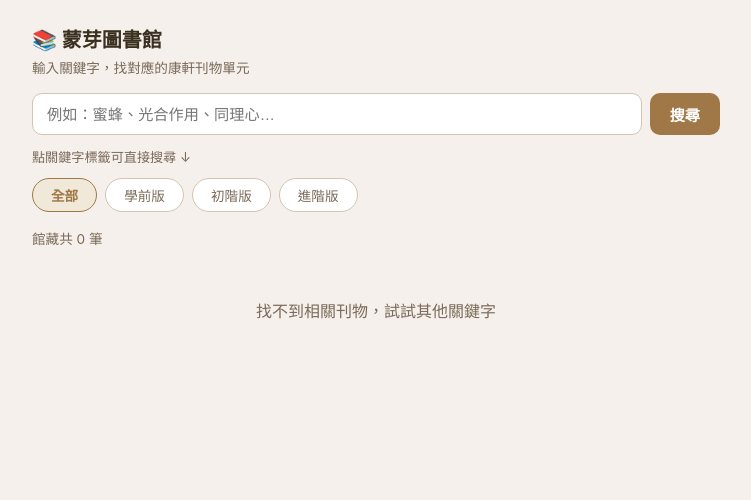
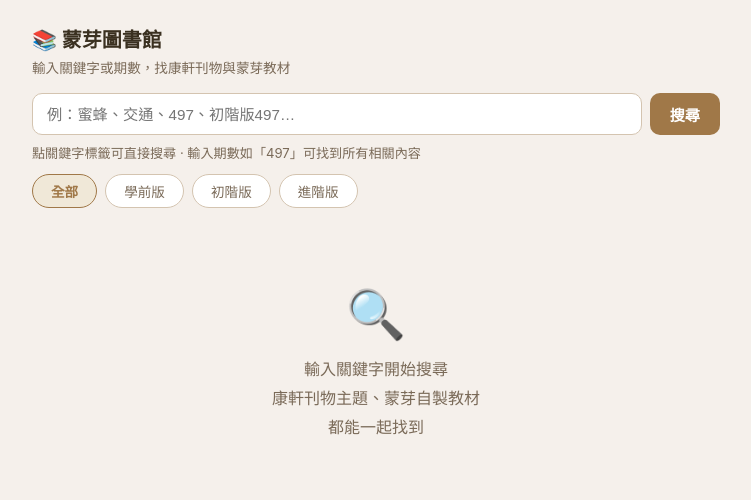
Before and after one commit to viviennechu/mongya-reading, a Flask app: page /library in a window 1280 px wide. Shown: the part 52-552 px from the top of the page, without its empty margins (264-1015 px from the left). Run offline with Flask 3, Linux system fonts and the light colour scheme; data that the repository does not hold is empty.

Commit message:
圖書館：雙向連動、期數搜尋、蒙芽教材顯示點數、空搜尋不顯示

```diff
--- a/app.py
+++ b/app.py
@@ -717,43 +717,136 @@ def library_page():
     return render_template("library.html")
 
 
+def _parse_reward_issue(name: str):
+    """從獎品名稱解析版本和期數，例：康軒初階版 497期 主題延伸 → (初階版, 497)"""
+    import re as _re
+    m = _re.search(r"(學前版|初階版|進階版)\s*(\d+)期?", name)
+    if m:
+        return m.group(1), int(m.group(2))
+    return None, None
+
+
+def _parse_query_issue(q: str):
+    """
+    解析搜尋詞中的版本/期數。
+    '497' → (None, 497)
+    '初階版497' or '初階版 497' → ('初階版', 497)
+    其他 → (None, None)
+    """
+    import re as _re
+    if q.isdigit():
+        return None, int(q)
+    m = _re.match(r"^(學前版|初階版|進階版)\s*(\d+)$", q)
+    if m:
+        return m.group(1), int(m.group(2))
+    return None, None
+
+
+def _monya_rewards_to_dict(reward, linked_articles=None):
+    version, issue = _parse_reward_issue(reward.name)
+    return {
+        "id": reward.id,
+        "name": reward.name,
+        "description": reward.description or "",
+        "points_required": reward.points_required,
+        "version": version or "",
+        "issue": issue,
+        "linked_articles": linked_articles or [],
+    }
+
+
 @app.route("/api/library/search")
 def api_library_search():
+    import re as _re
     q = request.args.get("q", "").strip()
-    version = request.args.get("version", "").strip()
+    version_filter = request.args.get("version", "").strip()
     try:
         page = max(1, int(request.args.get("page", 1)))
     except ValueError:
         page = 1
     per_page = 30
 
-    query = LibraryArticle.query
+    if not q and not version_filter:
+        return jsonify({"kangxuan": [], "monya": [], "total_kangxuan": 0, "total_monya": 0})
 
-    if version:
-        query = query.filter(LibraryArticle.version == version)
+    # 解析期數輸入
+    q_version, q_issue = _parse_query_issue(q)
+    is_issue_search = q_issue is not None
 
-    if q:
+    # ── 康軒搜尋 ──────────────────────────────────────────────────
+    kq = LibraryArticle.query
+    if version_filter:
+        kq = kq.filter(LibraryArticle.version == version_filter)
+    elif q_version:
+        kq = kq.filter(LibraryArticle.version == q_version)
+
+    if is_issue_search:
+        kq = kq.filter(LibraryArticle.issue == q_issue)
+    elif q:
         like = f"%{q}%"
-        query = query.filter(
-            db.or_(
-                LibraryArticle.title.ilike(like),
-                LibraryArticle.unit.ilike(like),
-                LibraryArticle.keywords.ilike(like),
-            )
-        )
+        kq = kq.filter(db.or_(
+            LibraryArticle.title.ilike(like),
+            LibraryArticle.unit.ilike(like),
+            LibraryArticle.keywords.ilike(like),
+        ))
 
-    total = query.count()
+    total_k = kq.count()
     articles = (
-        query.order_by(LibraryArticle.version, LibraryArticle.issue)
+        kq.order_by(LibraryArticle.version, LibraryArticle.issue)
         .offset((page - 1) * per_page)
         .limit(per_page)
         .all()
     )
 
+    # 為每篇康軒文章附帶同期蒙芽教材
+    def find_monya_for_issue(version, issue):
+        candidates = Reward.query.filter(
+            Reward.is_active == True,
+            Reward.name.ilike(f"%{version}%{issue}期%"),
+        ).all()
+        return [{"id": r.id, "name": r.name, "description": r.description or "", "points_required": r.points_required} for r in candidates]
+
+    kangxuan_results = []
+    for a in articles:
+        d = a.to_dict()
+        d["monya_materials"] = find_monya_for_issue(a.version, a.issue)
+        kangxuan_results.append(d)
+
+    # ── 蒙芽教材搜尋 ──────────────────────────────────────────────
+    monya_q = Reward.query.filter(Reward.is_active == True)
+    if version_filter:
+        monya_q = monya_q.filter(Reward.name.ilike(f"%{version_filter}%"))
+    elif q_version:
+        monya_q = monya_q.filter(Reward.name.ilike(f"%{q_version}%"))
+
+    if is_issue_search:
+        monya_q = monya_q.filter(Reward.name.ilike(f"%{q_issue}期%"))
+    elif q:
+        like = f"%{q}%"
+        monya_q = monya_q.filter(db.or_(
+            Reward.name.ilike(like),
+            Reward.description.ilike(like),
+        ))
+
+    total_m = monya_q.count()
+    monya_rewards = monya_q.order_by(Reward.name).limit(per_page).all()
+
+    # 為每個蒙芽教材附帶同期康軒文章
+    monya_results = []
+    for r in monya_rewards:
+        rv, ri = _parse_reward_issue(r.name)
+        linked = []
+        if rv and ri:
+            linked_arts = LibraryArticle.query.filter_by(version=rv, issue=ri).all()
+            linked = [{"title": a.title, "unit": a.unit, "keywords": json.loads(a.keywords) if a.keywords else []} for a in linked_arts]
+        monya_results.append(_monya_rewards_to_dict(r, linked))
+
     return jsonify({
-        "total": total,
+        "kangxuan": kangxuan_results,
+        "monya": monya_results,
+        "total_kangxuan": total_k,
+        "total_monya": total_m,
         "page": page,
-        "results": [a.to_dict() for a in articles],
     })
 
 
--- a/templates/library.html
+++ b/templates/library.html
@@ -4,32 +4,49 @@
 <style>
   .version-tabs { display:flex; gap:8px; flex-wrap:wrap; margin-bottom:16px; }
   .tab { padding:6px 18px; border-radius:20px; border:1.5px solid var(--border);
-         background:var(--card); color:var(--muted); font-size:.85rem; cursor:pointer;
-         transition:all .15s; }
+         background:var(--card); color:var(--muted); font-size:.85rem; cursor:pointer; transition:all .15s; }
   .tab:hover,.tab.active { background:var(--light); border-color:var(--primary); color:var(--primary); font-weight:600; }
-  .article-card { padding:14px 16px; }
+
+  .section-title { font-size:.9rem; font-weight:700; color:var(--muted); margin:20px 0 8px;
+                   display:flex; align-items:center; gap:6px; }
+  .article-card { padding:14px 16px; margin-bottom:8px; }
   .article-header { display:flex; align-items:baseline; gap:8px; flex-wrap:wrap; margin-bottom:6px; }
-  .article-title { font-size:.98rem; font-weight:700; }
+  .article-title { font-size:.95rem; font-weight:700; }
   .article-meta { font-size:.8rem; color:var(--muted); }
   .kw-list { display:flex; flex-wrap:wrap; gap:5px; margin-top:8px; }
   .kw { padding:3px 10px; border-radius:12px; background:var(--light); color:var(--primary);
         font-size:.78rem; cursor:pointer; border:1px solid var(--border); }
   .kw:hover { background:var(--primary); color:#fff; }
+
+  /* 蒙芽教材 */
+  .monya-card { padding:14px 16px; margin-bottom:8px; border-left:3px solid #a07848; }
+  .monya-pts { display:inline-block; background:#fff3e0; color:#e65100;
+               font-size:.75rem; font-weight:700; padding:2px 10px;
+               border-radius:12px; margin-left:6px; }
+  .linked-box { margin-top:10px; padding:10px 12px; background:#faf8f5;
+                border-radius:10px; font-size:.82rem; }
+  .linked-title { font-weight:700; color:var(--muted); margin-bottom:6px; font-size:.8rem; }
+  .linked-item { padding:4px 0; color:var(--text); border-bottom:1px solid var(--light); }
+  .linked-item:last-child { border-bottom:none; }
+
   .no-result { text-align:center; padding:40px 0; color:var(--muted); }
   .hint { font-size:.82rem; color:var(--muted); margin-top:6px; }
+  .empty-state { text-align:center; padding:60px 20px; }
+  .empty-state .icon { font-size:3rem; margin-bottom:12px; }
+  .empty-state p { color:var(--muted); line-height:1.8; }
 </style>
 {% endblock %}
 {% block content %}
 <div class="page">
   <h2 style="font-size:1.25rem;font-weight:700;margin-bottom:4px;">📚 蒙芽圖書館</h2>
-  <p class="muted" style="margin-bottom:16px;">輸入關鍵字，找對應的康軒刊物單元</p>
+  <p class="muted" style="margin-bottom:16px;">輸入關鍵字或期數，找康軒刊物與蒙芽教材</p>
 
-  <div style="display:flex;gap:8px;margin-bottom:12px;">
-    <input id="q" type="text" placeholder="例如：蜜蜂、光合作用、同理心…" style="flex:1;"
+  <div style="display:flex;gap:8px;margin-bottom:8px;">
+    <input id="q" type="text" placeholder="例：蜜蜂、交通、497、初階版497…" style="flex:1;"
            oninput="debounceSearch()" onkeydown="if(event.key==='Enter')doSearch()">
     <button class="btn btn-primary" onclick="doSearch()">搜尋</button>
   </div>
-  <p class="hint">點關鍵字標籤可直接搜尋 ↓</p>
+  <p class="hint">點關鍵字標籤可直接搜尋 · 輸入期數如「497」可找到所有相關內容</p>
 
   <div class="version-tabs" style="margin-top:12px;">
     <button class="tab active" data-v="" onclick="setVersion(this,'')">全部</button>
@@ -38,16 +55,22 @@
     <button class="tab" data-v="進階版" onclick="setVersion(this,'進階版')">進階版</button>
   </div>
 
-  <div id="count-bar" class="muted" style="margin-bottom:10px;font-size:.85rem;"></div>
-  <div id="results"></div>
-  <div id="load-more" style="text-align:center;margin-top:16px;display:none;">
-    <button class="btn btn-outline" onclick="loadMore()">載入更多</button>
+  <div id="main-content">
+    <!-- 初始空狀態 -->
+    <div class="empty-state">
+      <div class="icon">🔍</div>
+      <p>輸入關鍵字開始搜尋<br>康軒刊物主題、蒙芽自製教材<br>都能一起找到</p>
+    </div>
+  </div>
+
+  <div id="load-more-k" style="text-align:center;margin-top:8px;display:none;">
+    <button class="btn btn-outline" onclick="loadMoreK()">康軒刊物載入更多</button>
   </div>
 </div>
 {% endblock %}
 {% block scripts %}
 <script>
-let currentQ = '', currentVersion = '', currentPage = 1, currentTotal = 0;
+let currentQ = '', currentVersion = '', currentPage = 1;
 let debounceTimer = null;
 
 function debounceSearch() {
@@ -59,83 +82,153 @@ function setVersion(el, v) {
   document.querySelectorAll('.tab').forEach(t => t.classList.remove('active'));
   el.classList.add('active');
   currentVersion = v;
-  doSearch();
+  if (currentQ || currentVersion) doSearch();
 }
 
 function doSearch() {
   currentQ = document.getElementById('q').value.trim();
   currentPage = 1;
-  fetchArticles(true);
+  if (!currentQ && !currentVersion) {
+    showEmpty();
+    return;
+  }
+  fetchResults(true);
 }
 
-function loadMore() {
+function loadMoreK() {
   currentPage++;
-  fetchArticles(false);
+  fetchResults(false);
 }
 
-function fetchArticles(reset) {
+function showEmpty() {
+  document.getElementById('main-content').innerHTML = `
+    <div class="empty-state">
+      <div class="icon">🔍</div>
+      <p>輸入關鍵字開始搜尋<br>康軒刊物主題、蒙芽自製教材<br>都能一起找到</p>
+    </div>`;
+  document.getElementById('load-more-k').style.display = 'none';
+}
+
+function fetchResults(reset) {
   const params = new URLSearchParams({ page: currentPage });
   if (currentQ) params.set('q', currentQ);
   if (currentVersion) params.set('version', currentVersion);
 
   fetch('/api/library/search?' + params)
     .then(r => r.json())
-    .then(data => {
-      currentTotal = data.total;
-      const bar = document.getElementById('count-bar');
-      if (currentQ || currentVersion) {
-        bar.textContent = `共找到 ${data.total} 筆`;
-      } else {
-        bar.textContent = `館藏共 ${data.total} 筆`;
+    .then(data => render(data, reset));
 }
-      renderResults(data.results, reset);
-      document.getElementById('load-more').style.display =
-        (currentPage * 30 < data.total) ? 'block' : 'none';
+
+function render(data, reset) {
+  const el = document.getElementById('main-content');
+  const hasK = data.kangxuan && data.kangxuan.length > 0;
+  const hasM = data.monya && data.monya.length > 0;
+
+  if (reset) el.innerHTML = '';
+
+  if (!hasK && !hasM && reset) {
+    el.innerHTML = `<div class="no-result">找不到相關內容，試試其他關鍵字</div>`;
+    document.getElementById('load-more-k').style.display = 'none';
+    return;
+  }
+
+  if (reset && (hasK || data.total_kangxuan > 0)) {
+    const sec = document.createElement('div');
+    sec.id = 'kangxuan-section';
+    sec.innerHTML = `<div class="section-title">📖 康軒刊物 <span style="font-weight:400;font-size:.8rem;">共 ${data.total_kangxuan} 筆</span></div>`;
+    el.appendChild(sec);
+  }
+
+  if (hasK) {
+    let sec = document.getElementById('kangxuan-section') || el;
+    data.kangxuan.forEach(a => {
+      sec.appendChild(buildArticleCard(a));
     });
   }
 
-function renderResults(articles, reset) {
-  const el = document.getElementById('results');
-  if (reset) el.innerHTML = '';
+  document.getElementById('load-more-k').style.display =
+    (currentPage * 30 < data.total_kangxuan) ? 'block' : 'none';
 
-  if (reset && articles.length === 0) {
-    el.innerHTML = '<div class="no-result">找不到相關刊物，試試其他關鍵字</div>';
-    return;
+  if (reset && hasM) {
+    const mSec = document.createElement('div');
+    mSec.innerHTML = `<div class="section-title" style="margin-top:24px;">🌿 蒙芽自製教材 <span style="font-weight:400;font-size:.8rem;">共 ${data.total_monya} 筆</span></div>`;
+    data.monya.forEach(m => mSec.appendChild(buildMonyaCard(m)));
+    el.appendChild(mSec);
+  }
 }
 
-  const vColor = { '學前版': '#e8f5e9', '初階版': '#e3f2fd', '進階版': '#fce4ec' };
-  const vText  = { '學前版': '#2e7d32', '初階版': '#1565c0', '進階版': '#880e4f' };
+function buildArticleCard(a) {
+  const vColor = {'學前版':'#e8f5e9','初階版':'#e3f2fd','進階版':'#fce4ec'};
+  const vText  = {'學前版':'#2e7d32','初階版':'#1565c0','進階版':'#880e4f'};
+  const bg = vColor[a.version]||'#f5f0eb';
+  const tc = vText[a.version]||'#7a5830';
 
-  articles.forEach(a => {
-    const bg  = vColor[a.version] || '#f5f0eb';
-    const tc  = vText[a.version]  || '#7a5830';
-    const kwHtml = a.keywords.map(k =>
-      `<span class="kw" onclick="clickKw(this,'${esc(k)}')">${esc(k)}</span>`
+  const kwHtml = (a.keywords||[]).map(k =>
+    `<span class="kw" onclick="clickKw('${esc(k)}')">${esc(k)}</span>`
   ).join('');
+
+  let monyaHtml = '';
+  if (a.monya_materials && a.monya_materials.length > 0) {
+    const items = a.monya_materials.map(m => `
+      <div class="linked-item">
+        🌿 ${esc(m.description||m.name)}
+        <span class="monya-pts">${m.points_required}點兌換</span>
+        <a href="/member" style="font-size:.75rem;color:var(--primary);margin-left:6px;">查看點數 →</a>
+      </div>`).join('');
+    monyaHtml = `<div class="linked-box">
+      <div class="linked-title">📎 本期有對應的蒙芽教材</div>${items}</div>`;
+  }
 
   const card = document.createElement('div');
   card.className = 'card article-card';
   card.innerHTML = `
     <div class="article-header">
-        <span style="background:${bg};color:${tc};font-size:.75rem;font-weight:700;
-          padding:2px 10px;border-radius:12px;">${esc(a.version)} 第${a.issue}期</span>
+      <span style="background:${bg};color:${tc};font-size:.75rem;font-weight:700;padding:2px 10px;border-radius:12px;">${esc(a.version)} 第${a.issue}期</span>
       <span class="article-title">${highlight(a.title, currentQ)}</span>
       ${a.unit ? `<span class="article-meta">${esc(a.unit)}</span>` : ''}
     </div>
     <div class="kw-list">${kwHtml}</div>
-    `;
-    el.appendChild(card);
-  });
+    ${monyaHtml}`;
+  return card;
 }
 
-function clickKw(el, kw) {
+function buildMonyaCard(m) {
+  const vColor = {'學前版':'#e8f5e9','初階版':'#e3f2fd','進階版':'#fce4ec'};
+  const vText  = {'學前版':'#2e7d32','初階版':'#1565c0','進階版':'#880e4f'};
+  const bg = vColor[m.version]||'#fff3e0';
+  const tc = vText[m.version]||'#e65100';
+
+  let linkedHtml = '';
+  if (m.linked_articles && m.linked_articles.length > 0) {
+    const items = m.linked_articles.map(a => `
+      <div class="linked-item">
+        📖 ${esc(a.title)} ${a.unit ? `<span style="color:var(--muted);font-size:.78rem;">・${esc(a.unit)}</span>` : ''}
+        ${(a.keywords||[]).slice(0,4).map(k=>`<span class="kw" style="font-size:.72rem;" onclick="clickKw('${esc(k)}')">${esc(k)}</span>`).join('')}
+      </div>`).join('');
+    linkedHtml = `<div class="linked-box">
+      <div class="linked-title">📖 同期康軒刊物文章</div>${items}</div>`;
+  }
+
+  const card = document.createElement('div');
+  card.className = 'card monya-card';
+  card.innerHTML = `
+    <div class="article-header">
+      ${m.version ? `<span style="background:${bg};color:${tc};font-size:.75rem;font-weight:700;padding:2px 10px;border-radius:12px;">${esc(m.version)} 第${m.issue}期</span>` : ''}
+      <span class="article-title">${highlight(m.description||m.name, currentQ)}</span>
+      <span class="monya-pts">${m.points_required}點兌換</span>
+    </div>
+    <div style="font-size:.8rem;color:var(--muted);margin-top:2px;">主題延伸教材 ·
+      <a href="/member" style="color:var(--primary);">我的點數</a>
+    </div>
+    ${linkedHtml}`;
+  return card;
+}
+
+function clickKw(kw) {
   document.getElementById('q').value = kw;
   currentQ = kw;
   currentPage = 1;
-  fetchArticles(true);
+  fetchResults(true);
 }
-
-// 初始載入（顯示全部）
-fetchArticles(true);
 </script>
 {% endblock %}
```
Lines whose indentation alone changed are shown as unchanged.
